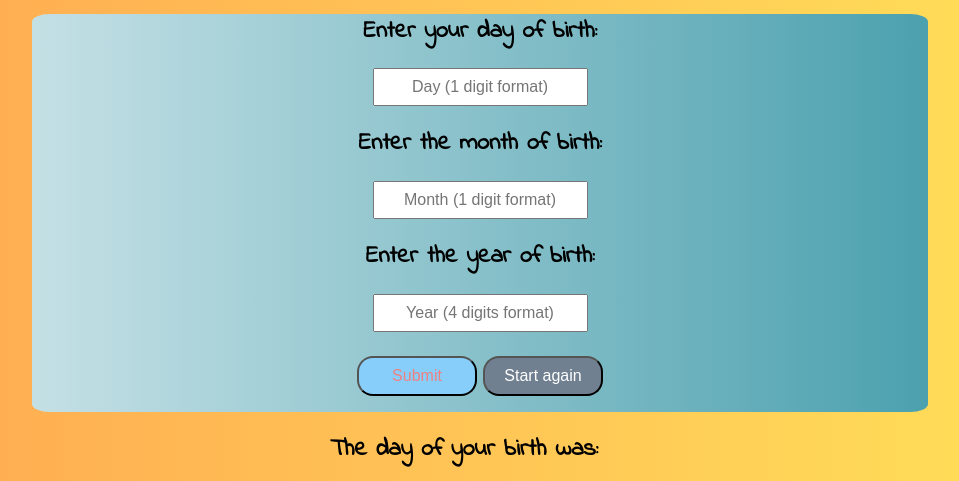
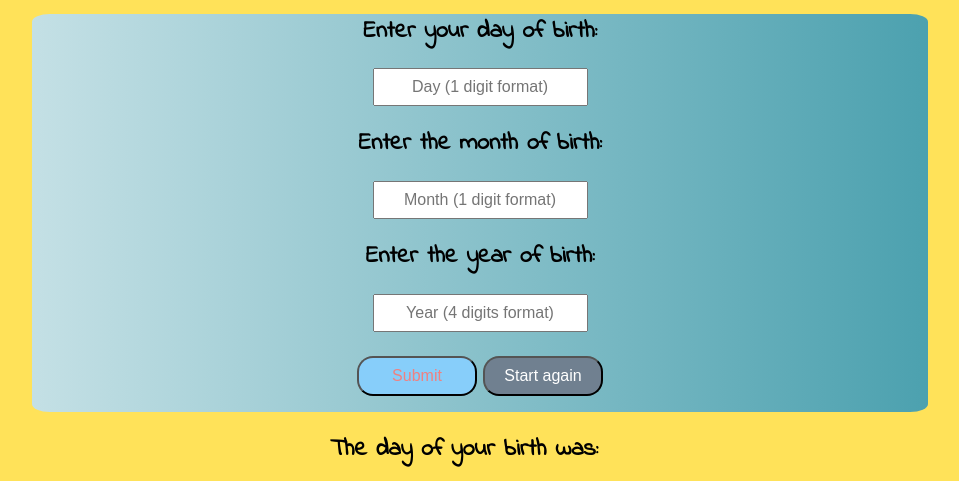
Before and after one commit to monica-vo/sonarTrial, a plain HTML site: page index.html in a window 1280 px wide. Shown: the part 209-690 px from the top of the page, without its empty margins (176-1135 px from the left). Drawn offline with Linux system fonts and the light colour scheme.

Commit message:
Update main.css

```diff
--- a/main.css
+++ b/main.css
@@ -10,8 +10,8 @@ body{
     text-align: center;
     /* margin-top: 1vw; */
     background: #ffe259;  /* fallback for old browsers */
-background: -webkit-linear-gradient(to right, #ffa751, #ffe259);  /* Chrome 10-25, Safari 5.1-6 */
-background: linear-gradient(to right, #ffa751, #ffe259); /* W3C, IE 10+/ Edge, Firefox 16+, Chrome 26+, Opera 12+, Safari 7+ */
+/*background: -webkit-linear-gradient(to right, #ffa751, #ffe259);  /* Chrome 10-25, Safari 5.1-6 */
+/*background: linear-gradient(to right, #ffa751, #ffe259); /* W3C, IE 10+/ Edge, Firefox 16+, Chrome 26+, Opera 12+, Safari 7+ */
 font-family: 'Indie Flower', cursive;
 }
 
```
